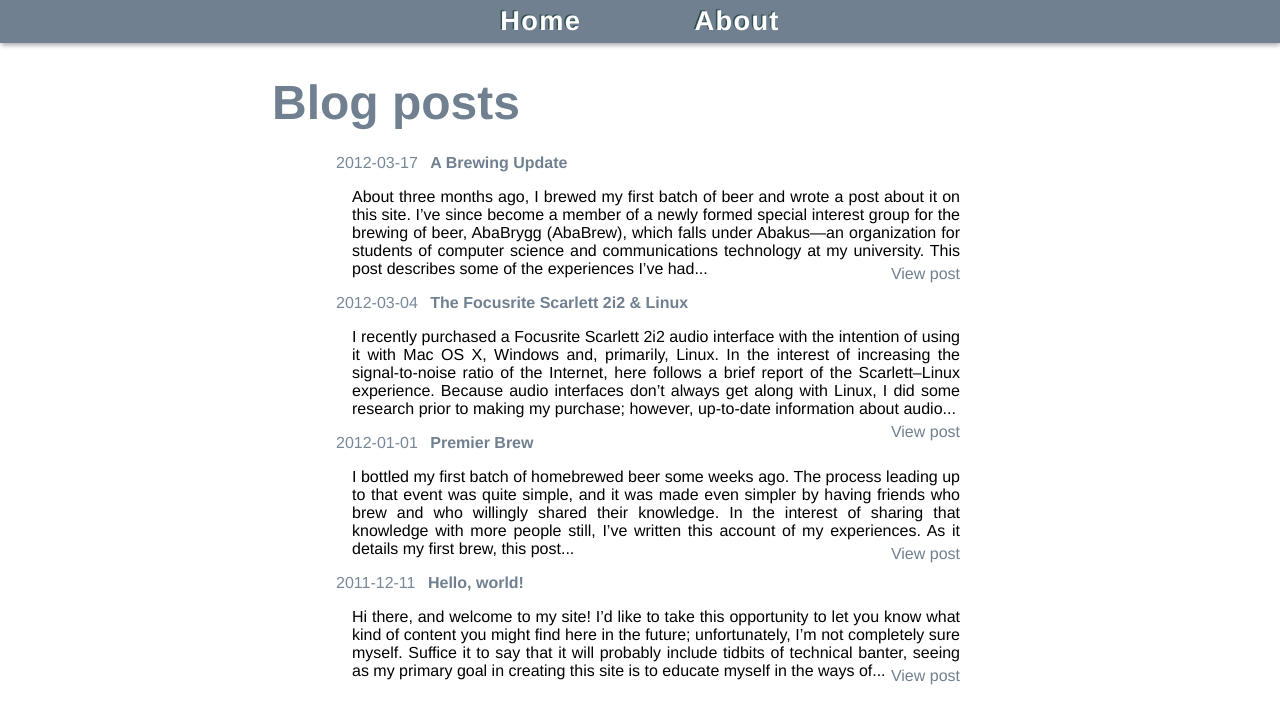
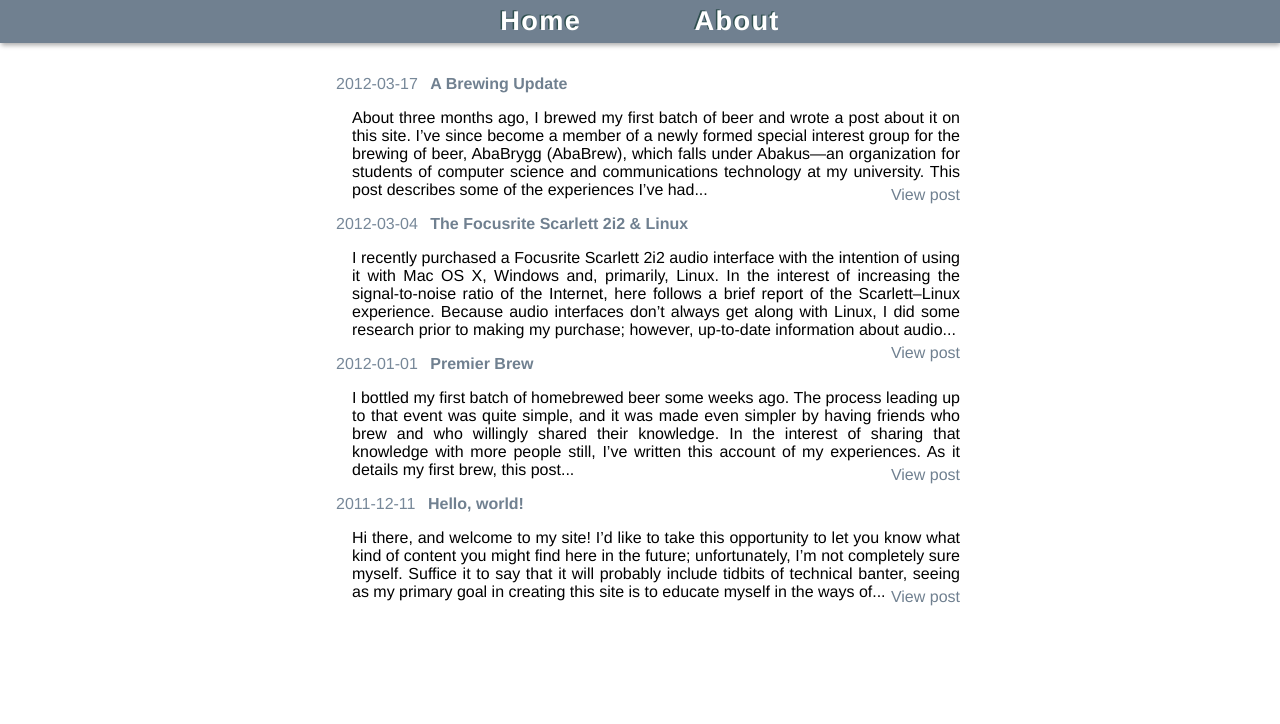
Before and after one commit to andereld/andereld.github.io, a Jekyll site: the page built from index.html, in a window 1280 px wide. Shown: the top 724 px of the page. Built offline with Jekyll 4.4.1, drawn with Linux system fonts in a browser that asks for light colours; Markdown is read by kramdown in place of the engine named in the settings.

Commit message:
Remove heading on the home page
It was more distracting than helpful.

```diff
--- a/index.html
+++ b/index.html
@@ -4,9 +4,6 @@ title: eldhuset.org
 ---
 
 <section>
-  <header>
-    <h1>Blog posts</h1>
-  </header>
   <ul id='posts'>
     {% for post in site.posts %}
       <li>
```
